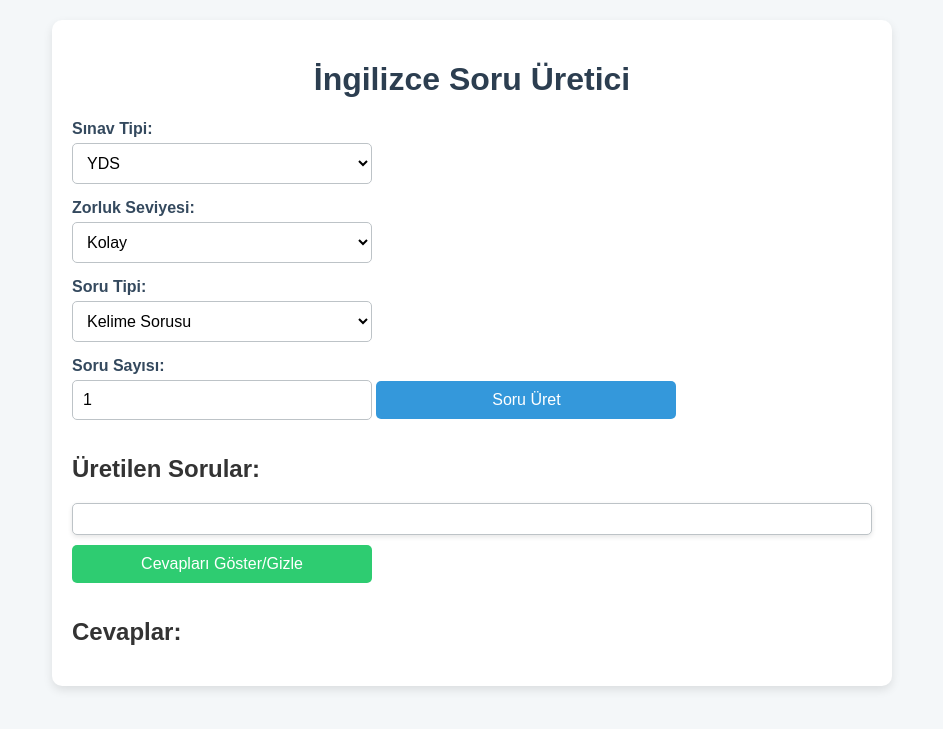
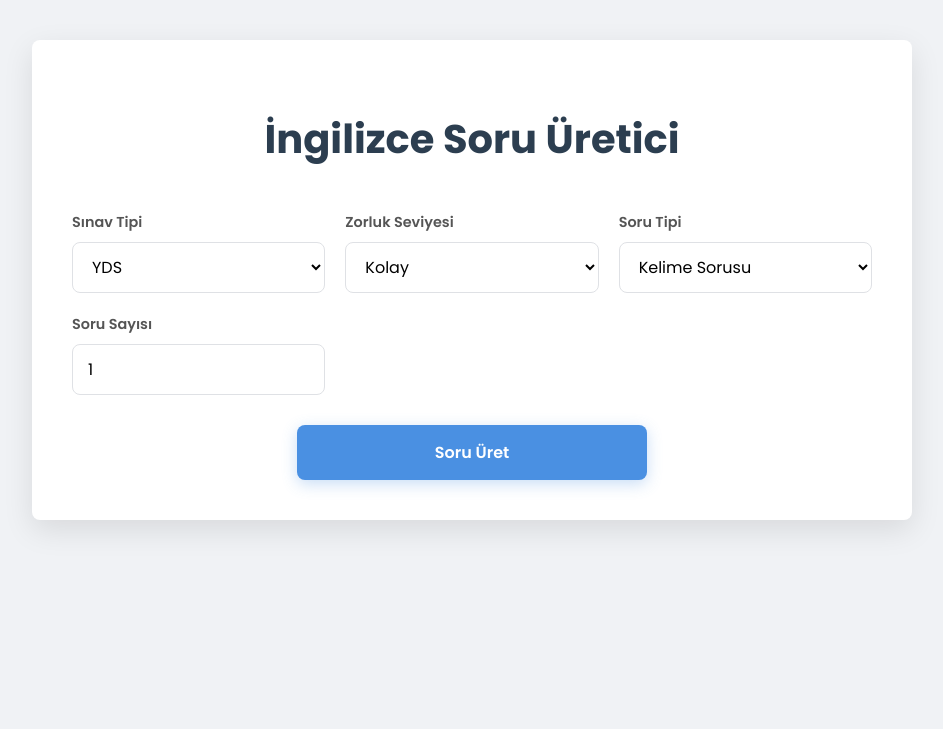
Before and after one commit to azazel1805/questioncreator, a Flask app: page / in a window 1280 px wide. Shown: the top 729 px of the page, without its empty margins (168-1111 px from the left). Run offline with Flask 3, Linux system fonts and the light colour scheme.

Commit message:
Update index.html

```diff
--- a/templates/index.html
+++ b/templates/index.html
@@ -1,75 +1,196 @@
 <!DOCTYPE html>
-<html>
+<html lang="tr">
 <head>
-    <title>Soru Üretici</title>
+    <meta charset="UTF-8">
+    <meta name="viewport" content="width=device-width, initial-scale=1.0">
+    <title>Soru Üretici | Modern</title>
+    <!-- Google Fonts: Poppins for a modern, clean look -->
+    <link rel="preconnect" href="https://fonts.googleapis.com">
+    <link rel="preconnect" href="https://fonts.gstatic.com" crossorigin>
+    <link href="https://fonts.googleapis.com/css2?family=Poppins:wght@400;600;700&display=swap" rel="stylesheet">
+
     <style>
+        /* CSS Variables for easy theme management */
+        :root {
+            --primary-color: #4A90E2; /* A more professional blue */
+            --primary-hover: #357ABD;
+            --secondary-color: #50E3C2; /* A fresh mint green for secondary actions */
+            --secondary-hover: #38a89d;
+            --background-color: #f0f2f5; /* A softer, modern background grey */
+            --container-bg: #ffffff;
+            --text-color: #333;
+            --label-color: #555;
+            --border-color: #dfe1e5;
+            --shadow-color: rgba(0, 0, 0, 0.1);
+            --font-family: 'Poppins', sans-serif;
+            --border-radius: 8px;
+        }
+
         body {
-            font-family: Arial, sans-serif;
-            margin: 20px;
-            background-color: #f4f7f9;
-            color: #333;
+            font-family: var(--font-family);
+            margin: 0;
+            padding: 40px 20px; /* More vertical breathing room */
+            background-color: var(--background-color);
+            color: var(--text-color);
+            line-height: 1.6;
         }
-        h1 {
-            color: #2c3e50;
-            text-align: center;
-        }
-        label {
-            display: block;
-            margin-bottom: 5px;
-            font-weight: bold;
-            color: #34495e;
-        }
-        select, input[type="number"], button {
-            margin-bottom: 15px;
-            padding: 10px;
-            border: 1px solid #bdc3c7;
-            border-radius: 5px;
-            width: 100%;
-            max-width: 300px;
-            box-sizing: border-box;
-            background-color: #fff;
-            font-size: 16px;
-        }
-        button {
-            background-color: #3498db;
-            color: white;
-            border: none;
-            cursor: pointer;
-            transition: background-color 0.3s;
-        }
-        button:hover {
-            background-color: #2980b9;
-        }
-        #soru-alani, #cevap-alani {
-            margin-top: 20px;
-            padding: 15px;
-            border: 1px solid #bdc3c7;
-            border-radius: 5px;
-            background-color: #fff;
-            white-space: pre-wrap;
-            box-shadow: 0 2px 5px rgba(0, 0, 0, 0.1);
-            max-width: 800px;
-        }
-        #cevap-alani {
-            display: none; /* Varsayılan olarak gizli */
-        }
+
         .container {
             max-width: 800px;
             margin: 0 auto;
-            padding: 20px;
+            padding: 40px; /* More internal padding */
+            background-color: var(--container-bg);
+            border-radius: var(--border-radius);
+            box-shadow: 0 10px 30px var(--shadow-color); /* Softer, deeper shadow */
+        }
+
+        h1, h2 {
+            text-align: center;
+            color: #2c3e50;
+            margin-bottom: 1em;
+        }
+
+        h1 {
+            font-size: 2.5em;
+            font-weight: 700;
+        }
+
+        h2 {
+            font-size: 1.5em;
+            font-weight: 600;
+            margin-top: 40px;
+            border-bottom: 1px solid var(--border-color);
+            padding-bottom: 10px;
+        }
+
+        /* --- Stylish Form Layout --- */
+        .form-grid {
+            display: grid;
+            grid-template-columns: repeat(auto-fit, minmax(250px, 1fr)); /* Responsive grid */
+            gap: 20px;
+            margin-bottom: 30px;
+        }
+
+        .form-group {
+            display: flex;
+            flex-direction: column;
+        }
+
+        label {
+            margin-bottom: 8px;
+            font-weight: 600;
+            color: var(--label-color);
+            font-size: 0.9em;
+        }
+
+        select, input[type="number"] {
+            padding: 12px 15px;
+            border: 1px solid var(--border-color);
+            border-radius: var(--border-radius);
             background-color: #fff;
-            border-radius: 10px;
-            box-shadow: 0 4px 10px rgba(0, 0, 0, 0.1);
+            font-size: 16px;
+            font-family: var(--font-family);
+            width: 100%;
+            box-sizing: border-box;
+            transition: border-color 0.3s, box-shadow 0.3s;
         }
-        #toggle-cevap-btn {
-            background-color: #2ecc71;
-            margin-top: 10px;
+
+        select:focus, input[type="number"]:focus {
+            outline: none;
+            border-color: var(--primary-color);
+            box-shadow: 0 0 0 3px rgba(74, 144, 226, 0.2); /* Focus ring */
         }
-        #toggle-cevap-btn:hover {
-            background-color: #27ae60;
+
+        /* --- Stylish Buttons --- */
+        .button-group {
+            display: flex;
+            flex-direction: column;
+            align-items: center;
+            gap: 15px;
         }
+
+        .btn {
+            padding: 15px 30px;
+            border: none;
+            border-radius: var(--border-radius);
+            font-family: var(--font-family);
+            font-size: 16px;
+            font-weight: 600;
+            cursor: pointer;
+            transition: all 0.3s ease;
+            width: 100%;
+            max-width: 350px;
+            display: flex;
+            justify-content: center;
+            align-items: center;
+        }
+
+        .btn-primary {
+            background-color: var(--primary-color);
+            color: white;
+            box-shadow: 0 4px 15px rgba(74, 144, 226, 0.3);
+        }
+        .btn-primary:hover:not(:disabled) {
+            background-color: var(--primary-hover);
+            transform: translateY(-2px);
+            box-shadow: 0 6px 20px rgba(74, 144, 226, 0.4);
+        }
+        .btn:disabled {
+            background-color: #bdc3c7;
+            cursor: not-allowed;
+            box-shadow: none;
+        }
+
+        .btn-secondary {
+            background-color: transparent;
+            color: var(--primary-color);
+            border: 2px solid var(--primary-color);
+        }
+        .btn-secondary:hover {
+            background-color: var(--primary-color);
+            color: white;
+        }
+
+        /* --- Loading Spinner --- */
+        .loader {
+            width: 18px;
+            height: 18px;
+            border: 2px solid #FFF;
+            border-bottom-color: transparent;
+            border-radius: 50%;
+            display: inline-block;
+            box-sizing: border-box;
+            animation: rotation 1s linear infinite;
+            margin-left: 10px;
+        }
+        .loader.hidden { display: none; }
+
+        @keyframes rotation {
+            0% { transform: rotate(0deg); }
+            100% { transform: rotate(360deg); }
+        }
+
+        /* --- Result Areas --- */
+        #soru-alani, #cevap-alani {
+            margin-top: 20px;
+            padding: 25px;
+            border: none;
+            border-left: 5px solid var(--primary-color);
+            border-radius: var(--border-radius);
+            background-color: #f8f9fa; /* Slightly off-white for contrast */
+            white-space: pre-wrap;
+            box-shadow: 0 2px 5px var(--shadow-color);
+            line-height: 1.8;
+            font-size: 1.1em;
+        }
+
+        #cevap-alani {
+            display: none;
+            border-left-color: var(--secondary-color);
+        }
+
         #ceviri-yonu-alani {
-            display: none; /* Varsayılan olarak gizli */
+            display: none; /* Default hidden */
         }
     </style>
 </head>
@@ -77,7 +198,9 @@
     <div class="container">
         <h1>İngilizce Soru Üretici</h1>
 
-        <label for="sinav-tipi">Sınav Tipi:</label>
+        <div class="form-grid">
+            <div class="form-group">
+                <label for="sinav-tipi">Sınav Tipi</label>
                 <select id="sinav-tipi">
                     <option value="YDS">YDS</option>
                     <option value="YDT">YDT</option>
@@ -85,15 +208,19 @@
                     <option value="YÖKDİL (Sosyal)">YÖKDİL (Sosyal)</option>
                     <option value="YÖKDİL (Sağlık)">YÖKDİL (Sağlık)</option>
                 </select>
+            </div>
 
-        <label for="zorluk-seviyesi">Zorluk Seviyesi:</label>
+            <div class="form-group">
+                <label for="zorluk-seviyesi">Zorluk Seviyesi</label>
                 <select id="zorluk-seviyesi">
                     <option value="Kolay">Kolay</option>
                     <option value="Orta">Orta</option>
                     <option value="Zor">Zor</option>
                 </select>
+            </div>
 
-        <label for="soru-tipi">Soru Tipi:</label>
+            <div class="form-group">
+                <label for="soru-tipi">Soru Tipi</label>
                 <select id="soru-tipi">
                     <option value="Kelime Sorusu">Kelime Sorusu</option>
                     <option value="Dil Bilgisi Sorusu">Dil Bilgisi Sorusu</option>
@@ -106,86 +233,113 @@
                     <option value="Paragraf Tamamlama Sorusu">Paragraf Tamamlama Sorusu</option>
                     <option value="Akışı Bozan Cümle Sorusu">Akışı Bozan Cümle Sorusu</option>
                 </select>
+            </div>
 
-        <div id="ceviri-yonu-alani">
-            <label for="ceviri-yonu">Çeviri Yönü:</label>
+            <div class="form-group" id="ceviri-yonu-alani">
+                <label for="ceviri-yonu">Çeviri Yönü</label>
                 <select id="ceviri-yonu">
                     <option value="tr_to_en">Türkçeden İngilizceye</option>
                     <option value="en_to_tr">İngilizceden Türkçeye</option>
                 </select>
             </div>
 
-        <label for="soru-sayisi">Soru Sayısı:</label>
-        <input type="number" id="soru-sayisi" min="1" max="20" value="1" placeholder="Soru sayısını girin">
+            <div class="form-group">
+                <label for="soru-sayisi">Soru Sayısı</label>
+                <input type="number" id="soru-sayisi" min="1" max="20" value="1">
+            </div>
+        </div>
 
-        <button id="soru-uret-btn">Soru Üret</button>
+        <div class="button-group">
+            <button id="soru-uret-btn" class="btn btn-primary">
+                <span class="btn-text">Soru Üret</span>
+                <div class="loader hidden"></div>
+            </button>
+        </div>
 
+        <div id="results-area" style="display: none;">
             <h2>Üretilen Sorular:</h2>
-        <div id="soru-alani"></div>
+            <div id="soru-alani">Lütfen seçenekleri belirleyip "Soru Üret" butonuna tıklayın.</div>
 
-        <button id="toggle-cevap-btn">Cevapları Göster/Gizle</button>
+            <div class="button-group">
+                <button id="toggle-cevap-btn" class="btn btn-secondary">Cevapları Göster</button>
+            </div>
+
             <h2>Cevaplar:</h2>
             <div id="cevap-alani"></div>
         </div>
+    </div>
 
     <script>
-        // Çeviri yönü alanını sadece Çeviri Sorusu seçildiğinde göster
+        const soruUretBtn = document.getElementById('soru-uret-btn');
+        const btnText = soruUretBtn.querySelector('.btn-text');
+        const loader = soruUretBtn.querySelector('.loader');
+        const toggleCevapBtn = document.getElementById('toggle-cevap-btn');
+        const cevapAlani = document.getElementById('cevap-alani');
+        const resultsArea = document.getElementById('results-area');
+
+        // Show translation direction only when "Çeviri Sorusu" is selected
         document.getElementById('soru-tipi').addEventListener('change', function() {
             const ceviriYonuAlani = document.getElementById('ceviri-yonu-alani');
-            if (this.value === 'Çeviri Sorusu') {
-                ceviriYonuAlani.style.display = 'block';
-            } else {
-                ceviriYonuAlani.style.display = 'none';
-            }
+            ceviriYonuAlani.style.display = this.value === 'Çeviri Sorusu' ? 'flex' : 'none';
         });
 
-        document.getElementById('soru-uret-btn').addEventListener('click', function() {
+        // Generate questions
+        soruUretBtn.addEventListener('click', function() {
             const sinavTipi = document.getElementById('sinav-tipi').value;
             const zorlukSeviyesi = document.getElementById('zorluk-seviyesi').value;
             const soruTipi = document.getElementById('soru-tipi').value;
             const soruSayisi = document.getElementById('soru-sayisi').value;
             const ceviriYonu = document.getElementById('ceviri-yonu').value;
 
+            // --- UX: Show loading state ---
+            soruUretBtn.disabled = true;
+            btnText.textContent = 'Üretiliyor...';
+            loader.classList.remove('hidden');
+            resultsArea.style.display = 'none'; // Hide previous results
+
             fetch('https://questioncreator.onrender.com/soru_uret', {
                 method: 'POST',
-                headers: {
-                    'Content-Type': 'application/json'
-                },
+                headers: { 'Content-Type': 'application/json' },
                 body: JSON.stringify({
                     sinav_tipi: sinavTipi,
                     zorluk_seviyesi: zorlukSeviyesi,
                     soru_tipi: soruTipi,
                     soru_sayisi: soruSayisi,
-                    ceviri_yonu: ceviriYonu  // Çeviri yönünü gönder
+                    ceviri_yonu: ceviriYonu
                 })
             })
             .then(response => response.json())
             .then(data => {
+                resultsArea.style.display = 'block'; // Show the results section
                 if (data.questions) {
                     document.getElementById('soru-alani').textContent = data.questions;
-                    document.getElementById('cevap-alani').textContent = data.answers;
-                    document.getElementById('cevap-alani').style.display = 'none'; // Varsayılan gizli
+                    cevapAlani.textContent = data.answers;
+                    cevapAlani.style.display = 'none'; // Keep answers hidden by default
+                    toggleCevapBtn.textContent = 'Cevapları Göster';
                 } else if (data.error) {
                     document.getElementById('soru-alani').textContent = 'Hata: ' + data.error;
-                    document.getElementById('cevap-alani').textContent = '';
+                    cevapAlani.textContent = '';
                 }
             })
             .catch(error => {
                 console.error('Hata:', error);
-                document.getElementById('soru-alani').textContent = 'Bir hata oluştu.';
-                document.getElementById('cevap-alani').textContent = '';
+                resultsArea.style.display = 'block';
+                document.getElementById('soru-alani').textContent = 'Bir ağ hatası oluştu. Lütfen daha sonra tekrar deneyin.';
+                cevapAlani.textContent = '';
+            })
+            .finally(() => {
+                // --- UX: Reset button after fetch is complete ---
+                soruUretBtn.disabled = false;
+                btnText.textContent = 'Soru Üret';
+                loader.classList.add('hidden');
             });
         });
 
-        document.getElementById('toggle-cevap-btn').addEventListener('click', function() {
-            const cevapAlani = document.getElementById('cevap-alani');
-            if (cevapAlani.style.display === 'none' || cevapAlani.style.display === '') {
-                cevapAlani.style.display = 'block';
-                this.textContent = 'Cevapları Gizle';
-            } else {
-                cevapAlani.style.display = 'none';
-                this.textContent = 'Cevapları Göster';
-            }
+        // Toggle answers visibility
+        toggleCevapBtn.addEventListener('click', function() {
+            const isHidden = cevapAlani.style.display === 'none' || cevapAlani.style.display === '';
+            cevapAlani.style.display = isHidden ? 'block' : 'none';
+            this.textContent = isHidden ? 'Cevapları Gizle' : 'Cevapları Göster';
         });
     </script>
 </body>
```
Lines whose indentation alone changed are shown as unchanged.
